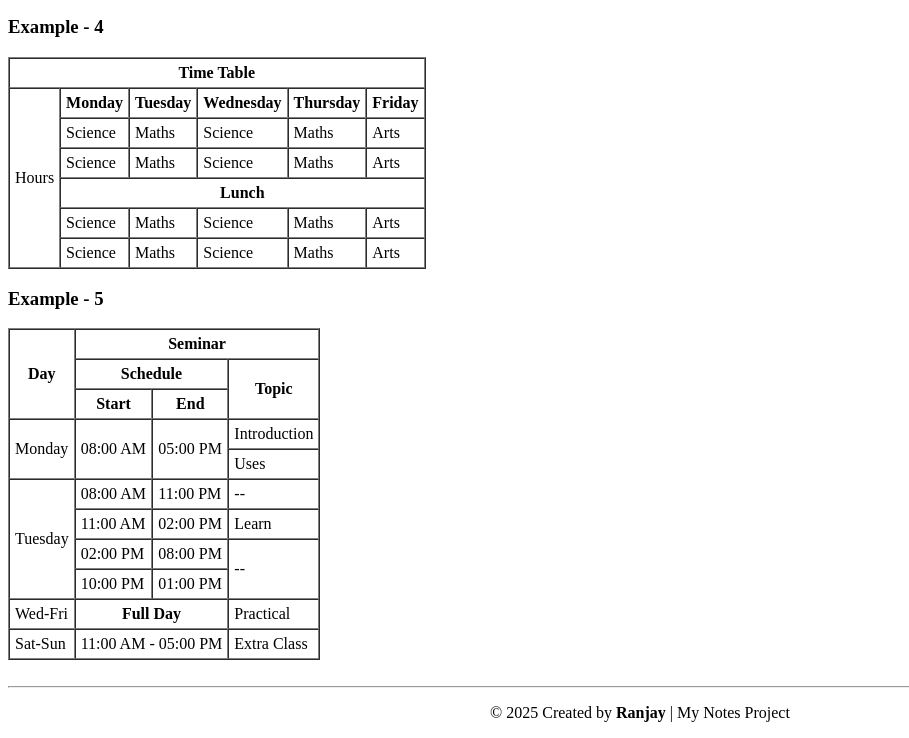
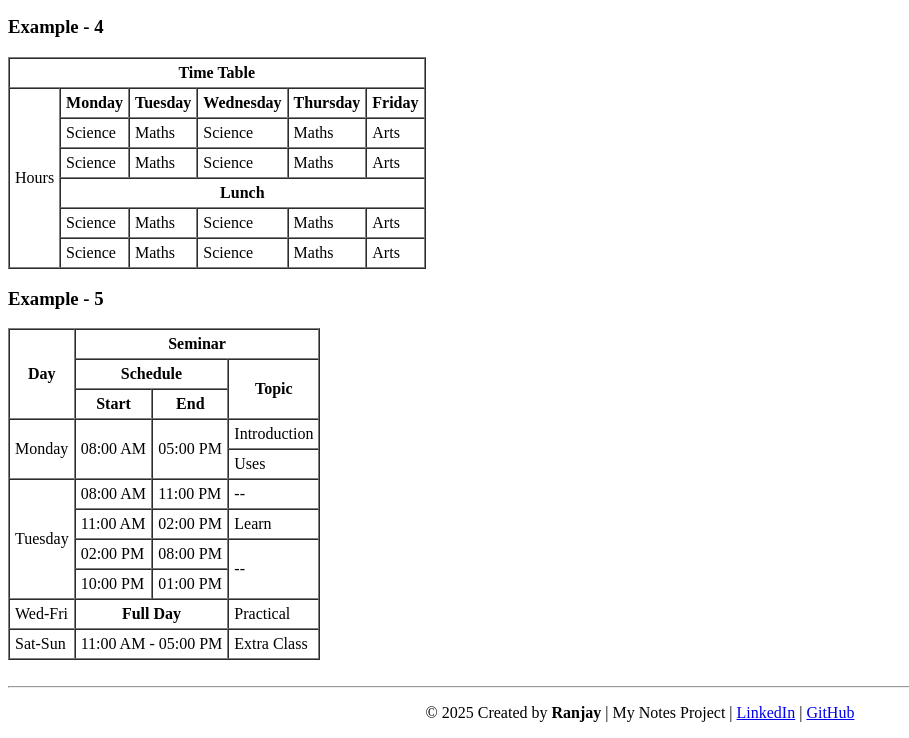
Before and after one commit to Ranjay849/HTML-Notes, a plain HTML site: page Lecture3.html in a window 1280 px wide. Shown: the part 2080-2818 px from the top of the page, without its empty margins (0-909 px from the left). Drawn offline with Linux system fonts and the light colour scheme.

Commit message:
HTML Notes

```diff
--- a/Lecture3.html
+++ b/Lecture3.html
@@ -300,7 +300,11 @@
     <footer>
       <br>
       <hr>
-      <p>&copy; 2025 Created by <b>Ranjay</b> | My Notes Project</p>
+      <p>
+        &copy; 2025 Created by <b>Ranjay</b> | My Notes Project |
+        <a href="https://www.linkedin.com/in/ranjay849/" target="_blank">LinkedIn</a> |
+        <a href="https://github.com/Ranjay849/HTML-Notes" target="_blank">GitHub</a>
+      </p>
     </footer>
   </center>
 </body>
```
Also changed, not shown: Lecture1.html (+4 -3 lines), Lecture2.html (+5 -1 lines), Lecture4.html (+5 -1 lines), Lecture5.html (+5 -1 lines), Lecture6.html (+5 -1 lines), index.html (+5 -3 lines).
